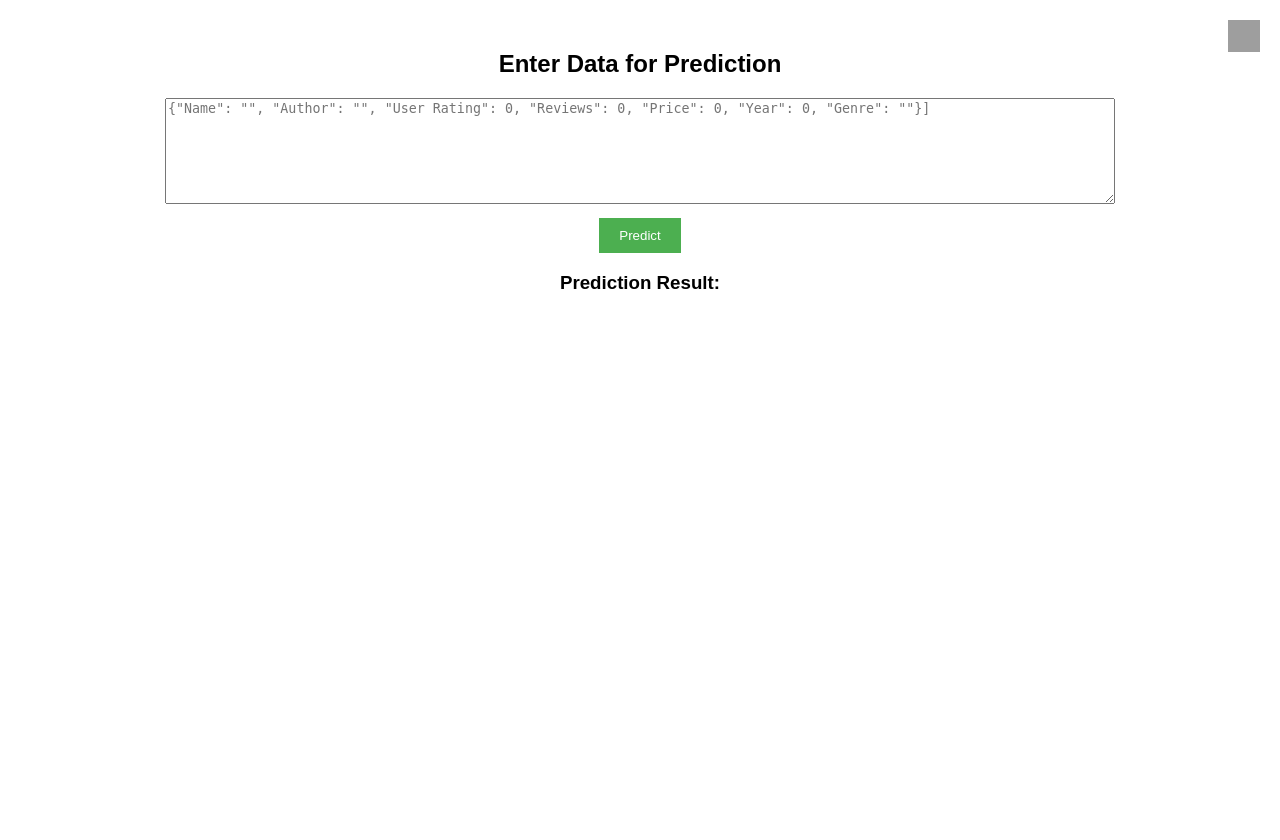
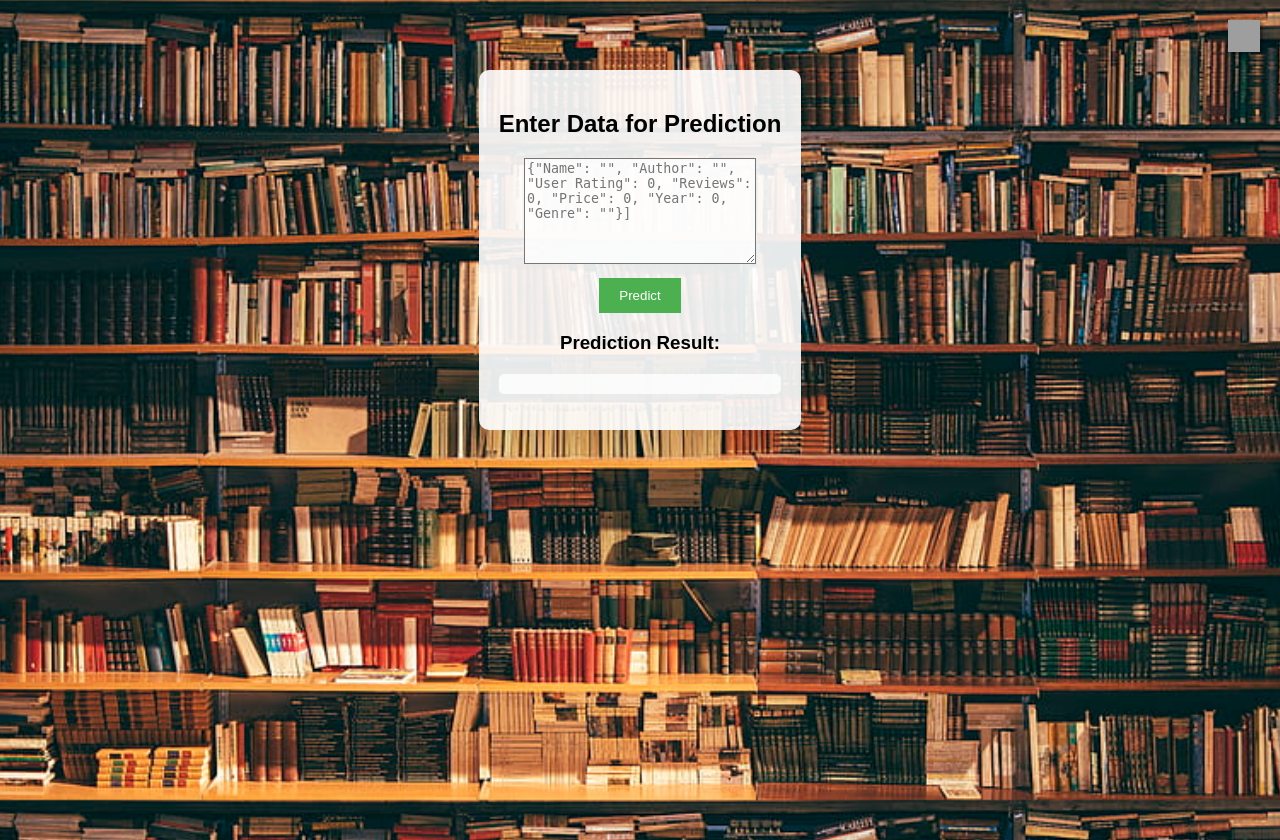
Before and after one commit to Filip746/FlaskAzureApp, a Flask app: page / in a window 1280 px wide. Before the commit the page ends 289 px from the top, so only its background shows below. Run offline with Flask 3, Linux system fonts and the light colour scheme; grey boxes are pictures that could not be loaded.

Commit message:
Editing CSS #1

```diff
--- a/templates/index.html
+++ b/templates/index.html
@@ -7,7 +7,22 @@
         body {
             font-family: Arial, sans-serif;
             text-align: center;
-            margin: 50px;
+            margin: 0;
+            padding: 20px;
+            background-image: url('photo.jpg');
+            background-size: cover;
+            background-attachment: fixed;
+            background-position: center;
+            min-height: 100vh;
+        }
+
+        .content-container {
+            background-color: rgba(255, 255, 255, 0.9);
+            padding: 20px;
+            border-radius: 10px;
+            display: inline-block;
+            margin: 50px auto;
+            max-width: 800px;
         }
 
         .github-corner {
@@ -22,6 +37,7 @@
             width: 32px;
             height: 32px;
             transition: transform 0.3s ease;
+            filter: drop-shadow(2px 2px 2px rgba(0, 0, 0, 0.5));
         }
 
         .github-corner img:hover {
@@ -32,6 +48,7 @@
             width: 80%;
             height: 100px;
             margin-bottom: 10px;
+            background-color: rgba(255, 255, 255, 0.8);
         }
 
         button {
@@ -40,6 +57,7 @@
             color: white;
             border: none;
             cursor: pointer;
+            transition: background-color 0.3s ease;
         }
 
         button:hover {
@@ -49,6 +67,9 @@
         #result {
             margin-top: 20px;
             font-weight: bold;
+            background-color: rgba(255, 255, 255, 0.8);
+            padding: 10px;
+            border-radius: 5px;
         }
     </style>
 </head>
@@ -59,6 +80,7 @@
         <img src="https://cdn-icons-png.flaticon.com/512/25/25231.png" alt="GitHub Repository">
     </a>
 
+    <div class="content-container">
         <h2>Enter Data for Prediction</h2>
         <form id="predict-form">
             <textarea id="input-data"
@@ -67,6 +89,7 @@
         </form>
         <h3>Prediction Result:</h3>
         <p id="result"></p>
+    </div>
 
     <script>
         function sendPrediction() {
```
Also changed, not shown: photo.jpg (added). Lines whose indentation alone changed are shown as unchanged.
